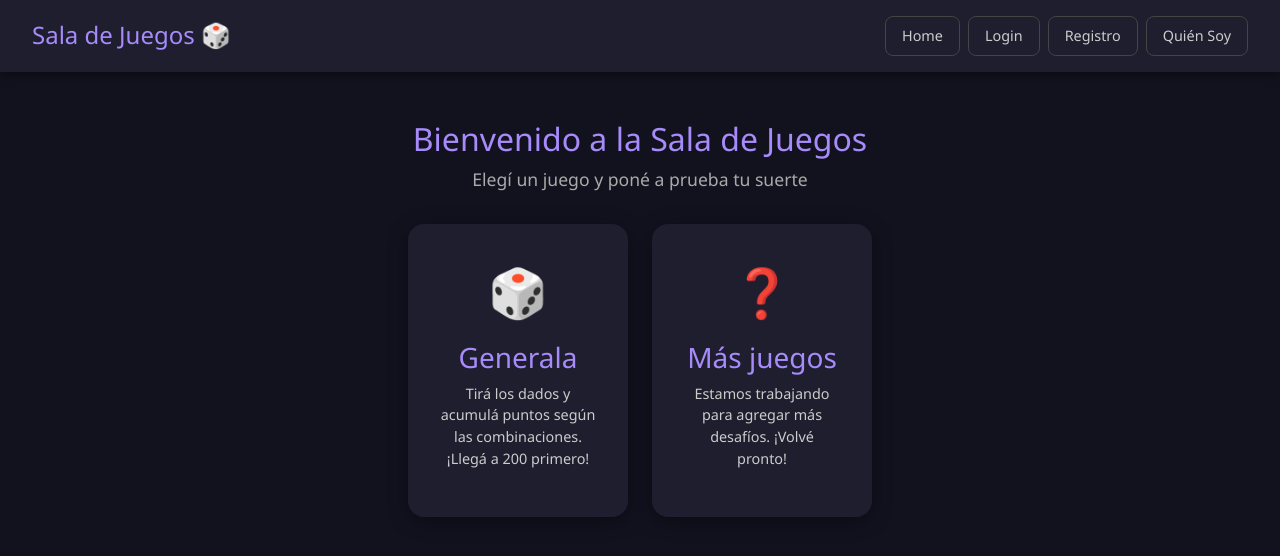
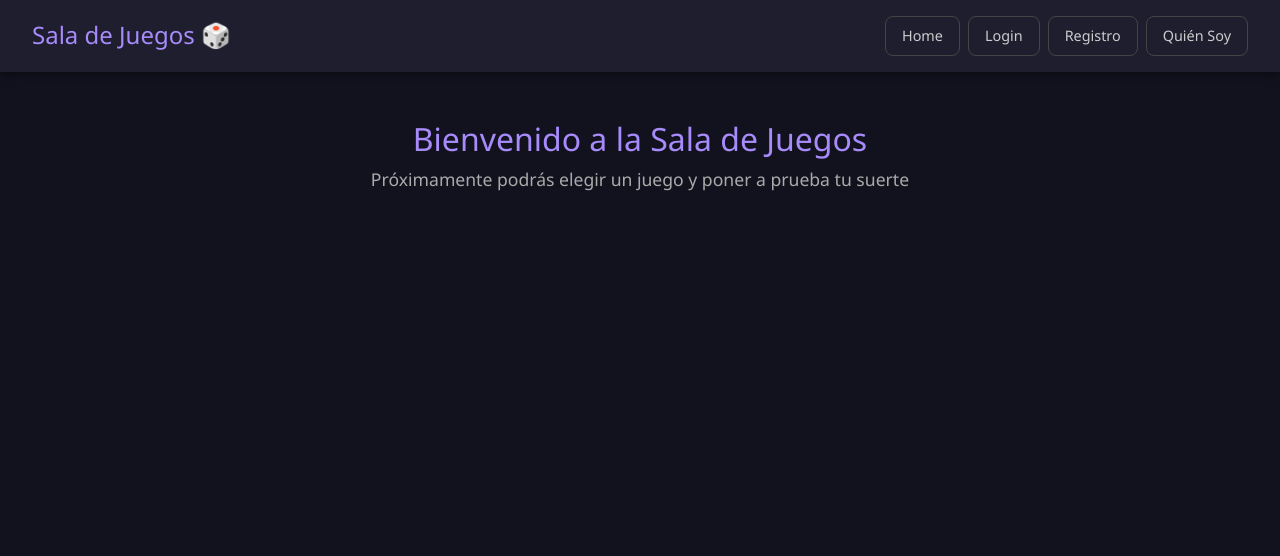
Before and after one commit to damiandattilo1/sala-de-juegos, an Angular app: page /home in a window 1280 px wide. Shown: the top 556 px of the page. Built offline with nearby package versions, Linux system fonts and the light colour scheme.

Commit message:
fix: simplificar Home - remover game cards, solo bienvenida

```diff
--- a/src/app/home/home.component.html
+++ b/src/app/home/home.component.html
@@ -1,16 +1,4 @@
 <div class="home-container animate-fade-in">
   <h2>Bienvenido a la Sala de Juegos</h2>
-  <p class="subtitle">Elegí un juego y poné a prueba tu suerte</p>
-  <div class="games-grid">
-    <div class="game-card">
-      <div class="game-icon">🎲</div>
-      <h3>Generala</h3>
-      <p>Tirá los dados y acumulá puntos según las combinaciones. ¡Llegá a 200 primero!</p>
-    </div>
-    <div class="game-card">
-      <div class="game-icon">❓</div>
-      <h3>Más juegos</h3>
-      <p>Estamos trabajando para agregar más desafíos. ¡Volvé pronto!</p>
-    </div>
-  </div>
+  <p class="subtitle">Próximamente podrás elegir un juego y poner a prueba tu suerte</p>
 </div>
```
